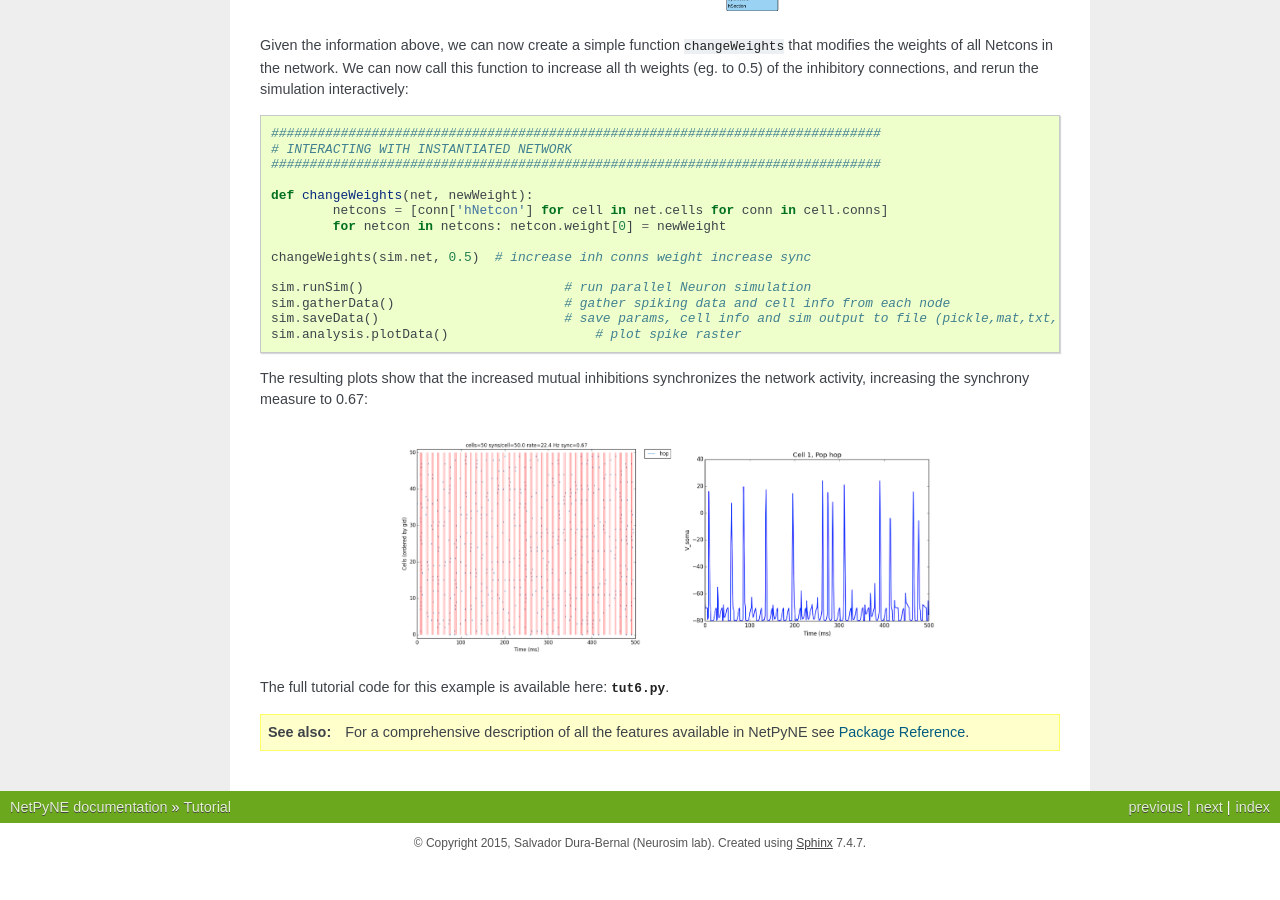
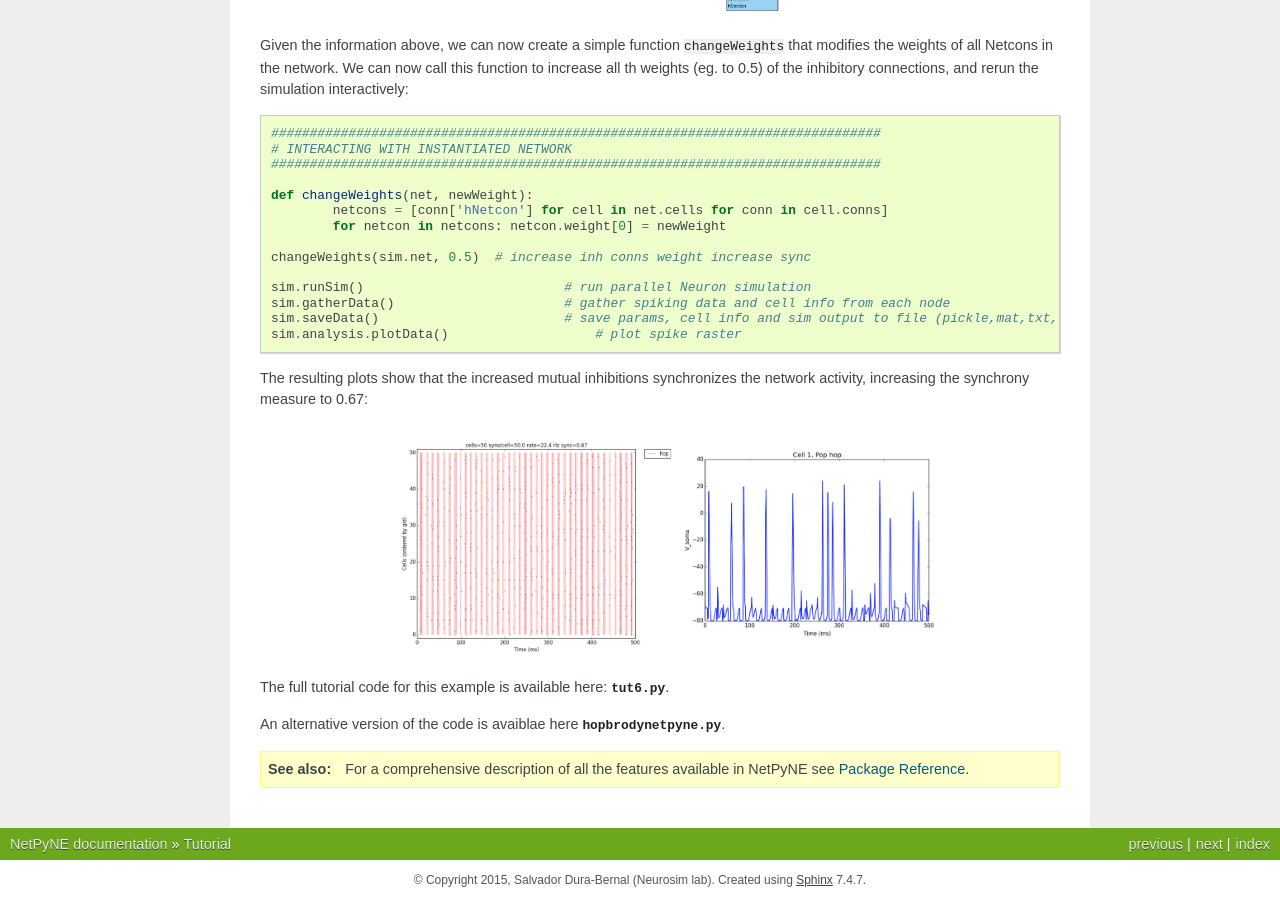
Before and after one commit to suny-downstate-medical-center/netpyne, a Sphinx documentation site: the page built from doc/source/tutorial.rst, in a window 1280 px wide and 900 px high, scrolled down 14463 px. Built offline with Sphinx 7.4.7, drawn with Linux system fonts in a browser that asks for light colours; before the commit the page ends 15326 px from its top, so only the background shows below that.

Commit message:
added hopprodynetpyne

```diff
--- a/doc/source/tutorial.rst
+++ b/doc/source/tutorial.rst
@@ -637,4 +637,6 @@ The resulting plots show that the increased mutual inhibitions synchronizes the
 
 The full tutorial code for this example is available here: :download:`tut6.py <code/tut6.py>`.
 
+An alternative version of the code is avaiblae here :download:`hopbrodynetpyne.py <code/hopbrodynetpyne.py>`.
+
 .. seealso:: For a comprehensive description of all the features available in NetPyNE see :ref:`package_reference`.
```
